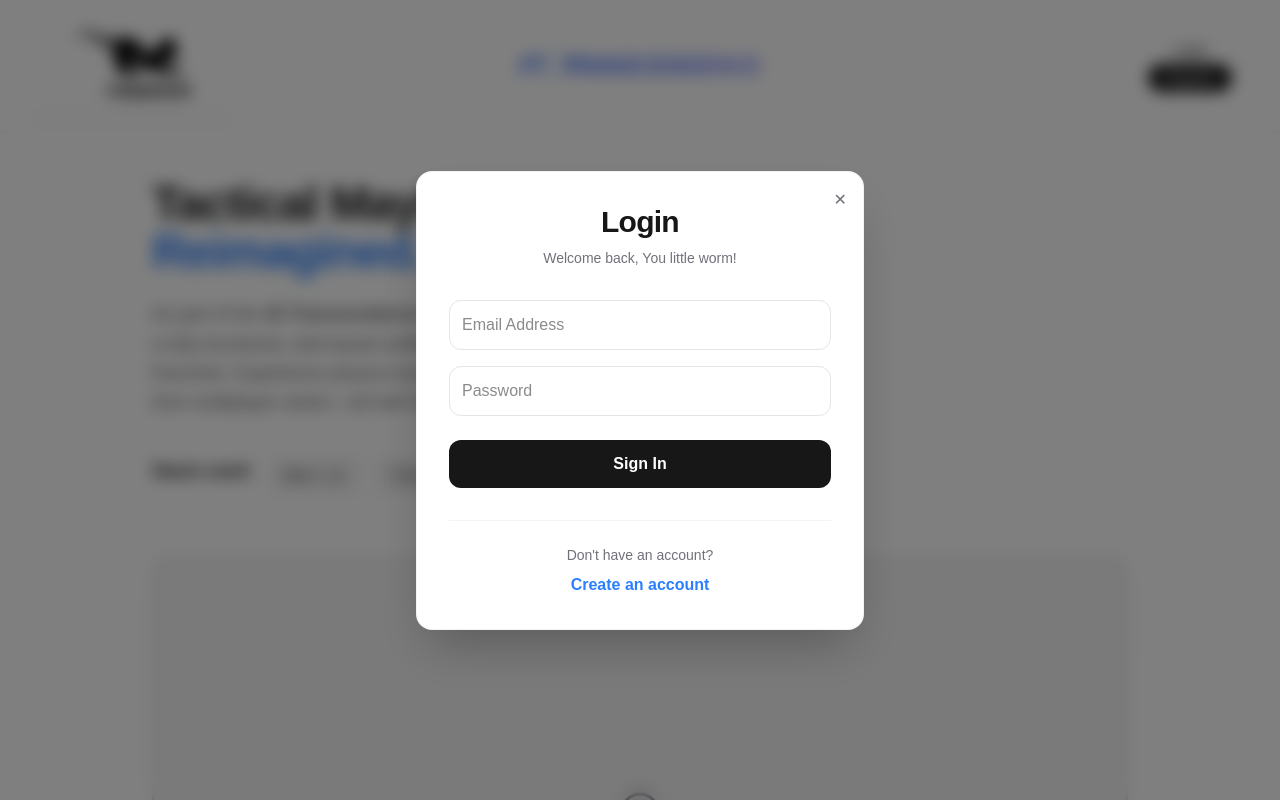
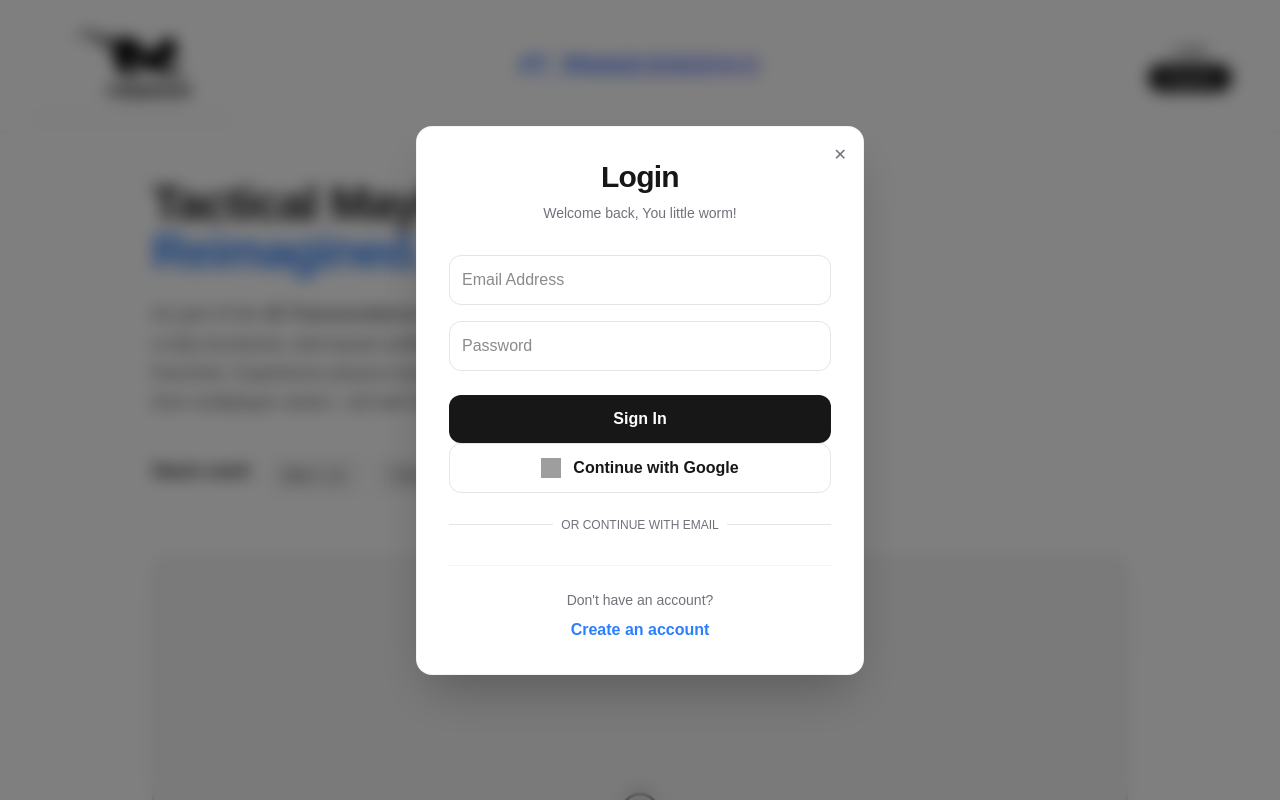
Before and after one commit to CodeLittleToImprove/nextjs_research, a Next.js app in the folder next-js-transcendence/transcendence/: page / in a window 1280 px wide. Both pictures are taken after a click on the button "Login". Shown: the top 800 px of the page. Built offline with nearby package versions, Linux system fonts and the light colour scheme; grey boxes are pictures that could not be loaded.

Commit message:
added google sign in button changed defaultport for next.js to 3005

```diff
--- /dev/null
+++ b/next-js-transcendence/transcendence/app/api/route.ts
@@ -0,0 +1,6 @@
+import NextAuth from "next-auth"
+import Google from "next-auth/providers/google"
+
+export const { handlers, signIn, signOut, auth } = NextAuth({
+    providers: [Google],
+})
--- /dev/null
+++ b/next-js-transcendence/transcendence/auth.ts
@@ -0,0 +1,6 @@
+import NextAuth from "next-auth"
+import Google from "next-auth/providers/google"
+
+export const { handlers, signIn, signOut, auth } = NextAuth({
+    providers: [Google],
+})
--- a/next-js-transcendence/transcendence/components/AuthModal.tsx
+++ b/next-js-transcendence/transcendence/components/AuthModal.tsx
@@ -1,6 +1,7 @@
 "use client";
 
 import { useRouter } from "next/navigation"; //used for placeholder
+import { signIn } from "next-auth/react";
 
 export default function AuthModal({
                                       isOpen,
@@ -63,6 +64,20 @@ export default function AuthModal({
                     </button>
                 </form>
 
+                {/* Google Sign In Button */}
+                <button
+                    onClick={() => signIn("google", { callbackUrl: "/homepage" })}
+                    type="button"
+                    className="w-full flex items-center justify-center gap-3 bg-white dark:bg-zinc-800 border border-zinc-200 dark:border-zinc-700 p-3 rounded-xl font-bold hover:bg-zinc-50 dark:hover:bg-zinc-700 transition-all mb-4"
+                >
+                    <img src="https://authjs.dev/img/providers/google.svg" alt="Google" className="w-5 h-5" />
+                    Continue with Google
+                </button>
+
+                <div className="relative my-6">
+                    <div className="absolute inset-0 flex items-center"><span className="w-full border-t border-zinc-200 dark:border-zinc-800"></span></div>
+                    <div className="relative flex justify-center text-xs uppercase"><span className="bg-white dark:bg-zinc-900 px-2 text-zinc-500">Or continue with email</span></div>
+                </div>
                 <div className="mt-8 pt-6 border-t border-zinc-100 dark:border-zinc-800 text-center">
                     <p className="text-sm text-zinc-500">
                         {type === 'Login' ? "Don't have an account?" : "Already have an account?"}
--- a/next-js-transcendence/transcendence/package.json
+++ b/next-js-transcendence/transcendence/package.json
@@ -3,13 +3,14 @@
   "version": "0.1.0",
   "private": true,
   "scripts": {
-    "dev": "next dev",
+    "dev": "next dev -p 3005",
     "build": "next build",
-    "start": "next start",
+    "start": "next start -p 3005",
     "lint": "eslint"
   },
   "dependencies": {
     "next": "16.1.6",
+    "next-auth": "^5.0.0-beta.30",
     "react": "19.2.3",
     "react-dom": "19.2.3"
   },
```
Also changed, not shown: 2 other files (tests, documents, lock files or other folders).
